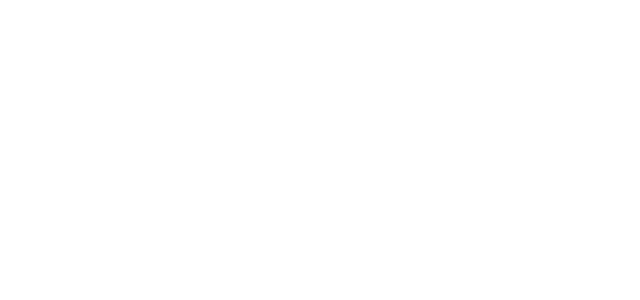
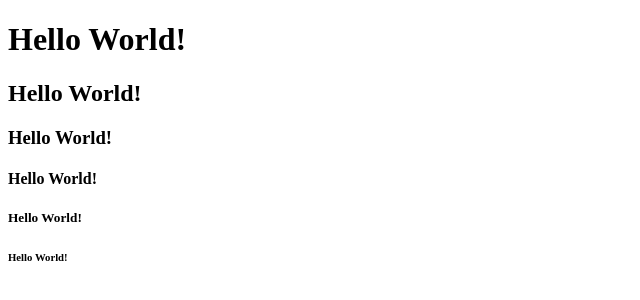
Before and after one commit to kashfian09/kn_html_css_review, a plain HTML site: page index.html in a window 1280 px wide. Shown: the whole page, without its empty margins (0-640 px from the left). Drawn offline with Linux system fonts and the light colour scheme.

Commit message:
wrote headings

```diff
--- a/index.html
+++ b/index.html
@@ -6,6 +6,11 @@
     <title>Review HTML CSS</title>
 </head>
 <body>
-
+    <h1>Hello World!</h1>
+    <h2>Hello World!</h2>
+    <h3>Hello World!</h3>
+    <h4>Hello World!</h4>
+    <h5>Hello World!</h5>
+    <h6>Hello World!</h6>
 </body>
 </html>
```
